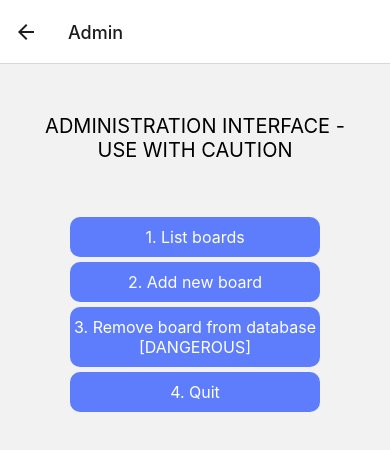
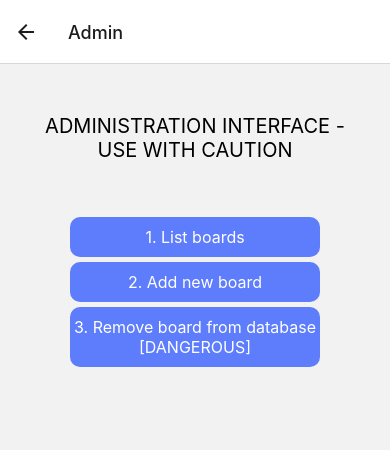
Before and after one commit to Theorique/Sokoban_SIMON_CHABROL_RAINTEAU_FAURE, a React Native app in the folder sokoban/: screen /Admin in a window 390 px wide. Shown: the top 450 px of the page. Built offline with nearby package versions, Linux system fonts and the light colour scheme; no server answers.

Commit message:
dernier commit

```diff
--- a/sokoban/pages/Admin.js
+++ b/sokoban/pages/Admin.js
@@ -23,9 +23,6 @@ class Admin extends Component {
                     navigation.navigate('BoardsList', {name: 'BoardsList', delete: true})
                 }>
                     <Text style={styles.textButton}>3. Remove board from database [DANGEROUS]</Text>
-                </TouchableOpacity>
-                <TouchableOpacity style={styles.button}>
-                    <Text style={styles.textButton}>4. Quit</Text>
                 </TouchableOpacity>
             </View>
         )
```
